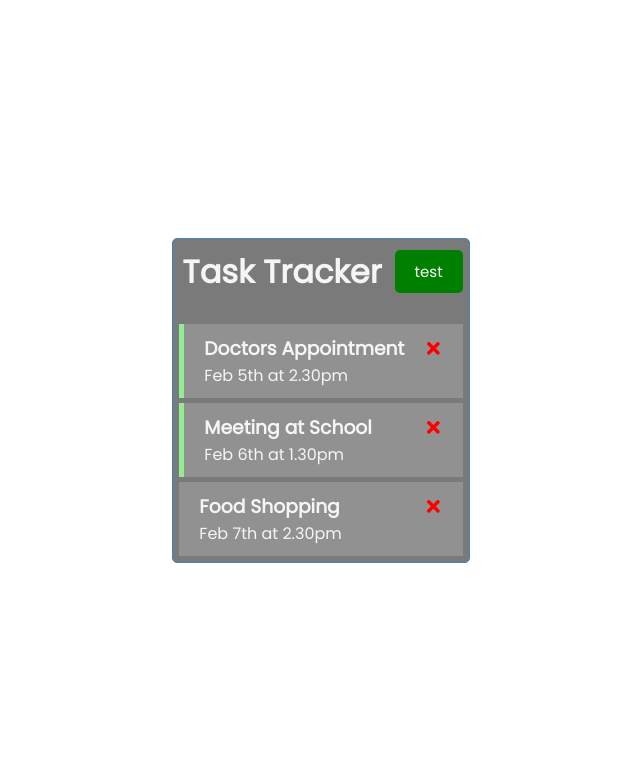
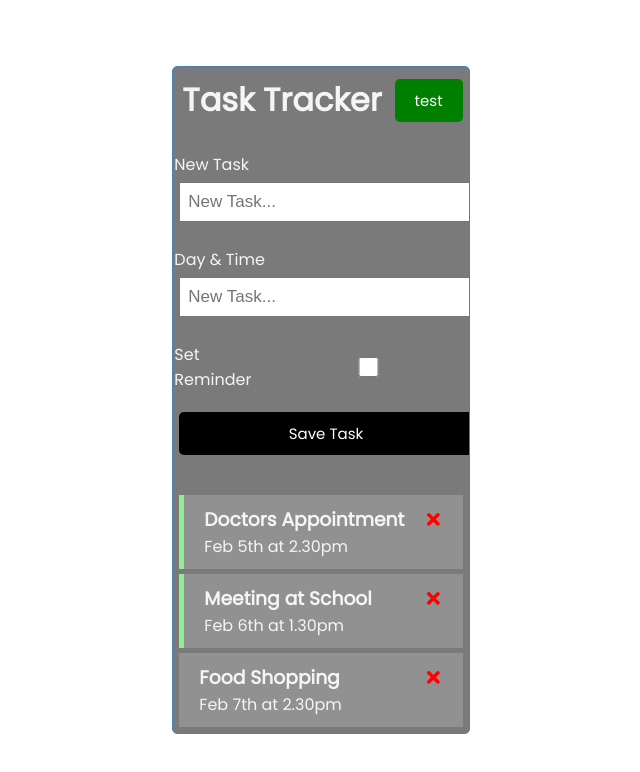
Before and after one commit to Richiewarl/React-Task-Tracker, a React (Create React App) app: page / in a window 1280 px wide. Shown: the top 772 px of the page, without its empty margins (319-959 px from the left). Built offline with nearby package versions, Linux system fonts and the light colour scheme.

Commit message:
Create component for adding more tasks to the list

```diff
--- a/src/App.js
+++ b/src/App.js
@@ -3,6 +3,7 @@
 // components
 import Header from "./components/Header";
 import Tasks from "./components/Tasks";
+import AddTask from "./components/AddTask"
 
 function App() {
   // Top level state
@@ -41,10 +42,10 @@
   return (
     <div className="container">
       <Header />
+      <AddTask />
       {tasks.length > 0 ?
         <Tasks tasks={tasks} onDelete={deleteTask} onToggle={toggleReminder} /> : "No Tasks to Show"
       }
-
     </div>
   );
 }
--- /dev/null
+++ b/src/components/AddTask.js
@@ -0,0 +1,22 @@
+const AddTask = () => {
+  return (
+    <form className="add-form">
+      <div className="form-control">
+          <label>New Task</label>
+          <input type="text" placeholder="New Task..." />
+      </div>
+      <div className="form-control">
+          <label>Day & Time</label>
+          <input type="text" placeholder="New Task..." />
+      </div>
+      <div className="form-control form-control-check">
+          <label>Set Reminder</label>
+          <input type="checkbox" />
+      </div>
+
+      <input className="btn btn-block" type="submit" value="Save Task" />
+    </form>
+  )
+}
+
+export default AddTask
```
